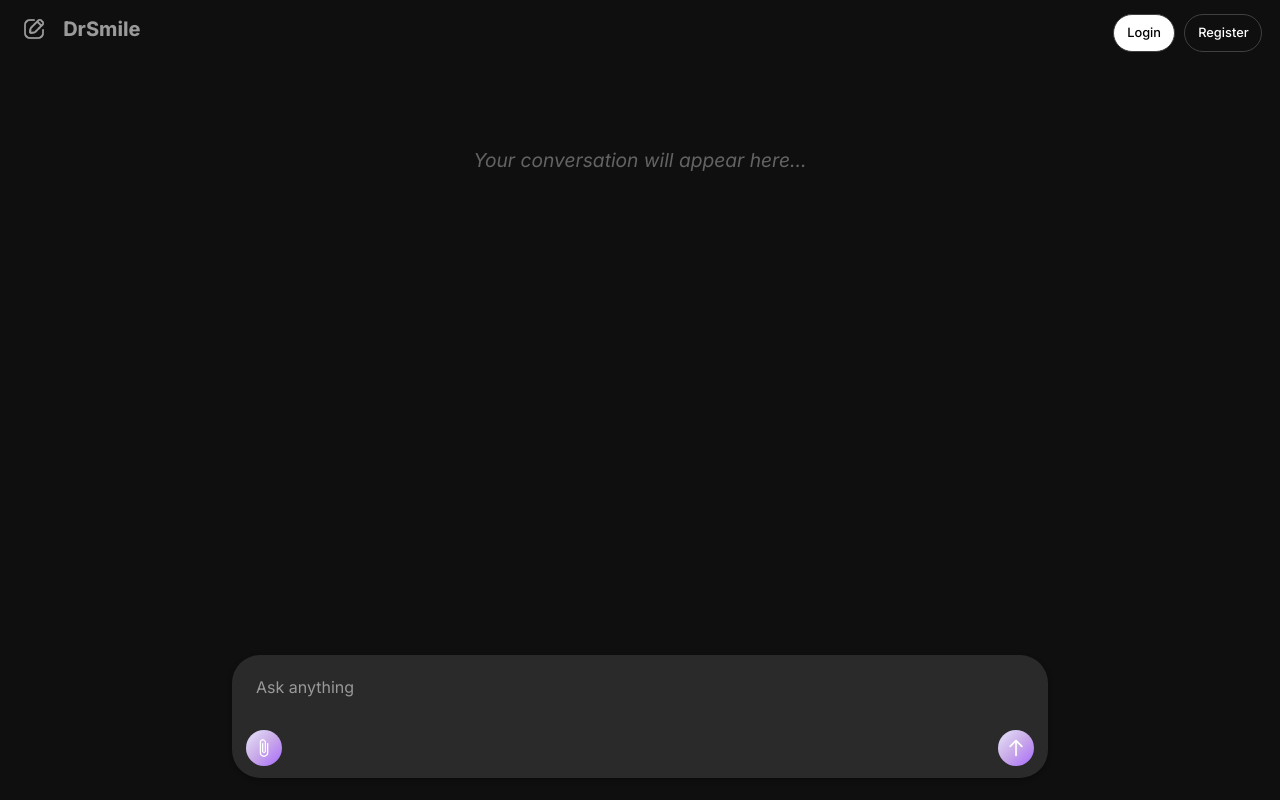
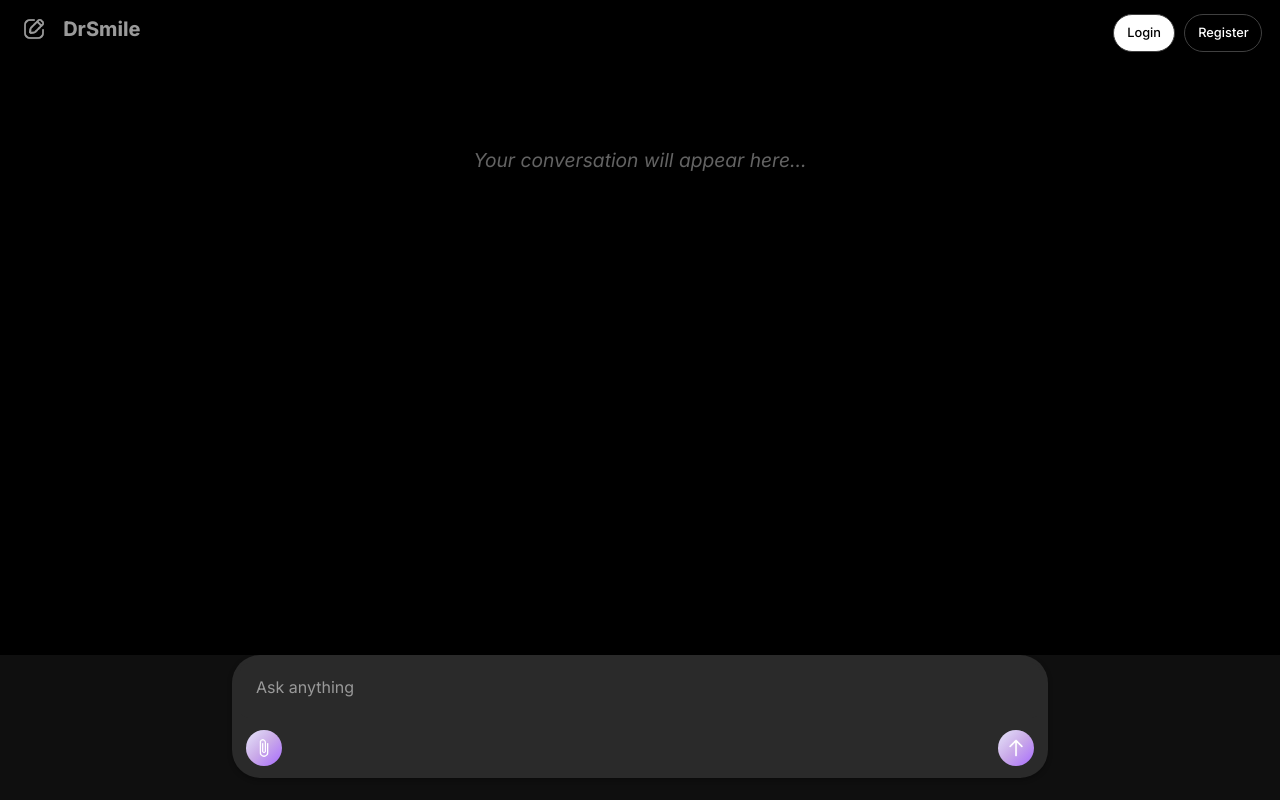
Before and after one commit to XynaxDev/DrSmile, a Flask app: page /chatbot in a window 1280 px wide. Run offline with Flask 3, Linux system fonts and the light colour scheme.

Commit message:
Update bg color

```diff
--- a/static/css/base.css
+++ b/static/css/base.css
@@ -2,7 +2,6 @@
 html {
     position: relative;
     overflow-y: scroll;
-    /* Always show scrollbar to prevent layout shift */
     height: 100vh;
     min-height: 100%;
     overflow-x: hidden !important;
@@ -11,16 +10,14 @@
 }
 
 body {
-    background-color: #0F0F0F;
+    background-color: #000;
     font-family: 'Inter', Tahoma, Geneva, Verdana, sans-serif;
     margin-bottom: 70px;
     color: #e0e0e0;
     padding-top: 70px;
-    transition: background-color 0.3s, color 0.3s;
     min-height: 100%;
     box-sizing: border-box;
-    width: calc(100% - 7px);
-    margin-right: 7px;
+    width: 100%;
 }
 
 p {
@@ -34,7 +31,7 @@
     left: -260px;
     width: 260px;
     height: 100%;
-    background-color: #0F0F0F;
+    background-color: #000;
     transition: left 0.3s ease;
     z-index: 5000 !important;
     overflow-y: auto;
@@ -50,7 +47,7 @@
     display: flex;
     align-items: center;
     justify-content: space-between;
-    padding: 0.85rem 0rem;
+    padding: 0.65rem 0rem;
     border-bottom: 1px solid #2f2f2f;
 }
 
@@ -119,7 +116,8 @@
 }
 
 .navbar-dark.bg-dark {
-    background-color: #0F0F0F !important;
+    background-color: #000 !important;
+    padding-bottom: 0 !important;
 }
 
 .drs-new-chat {
```
